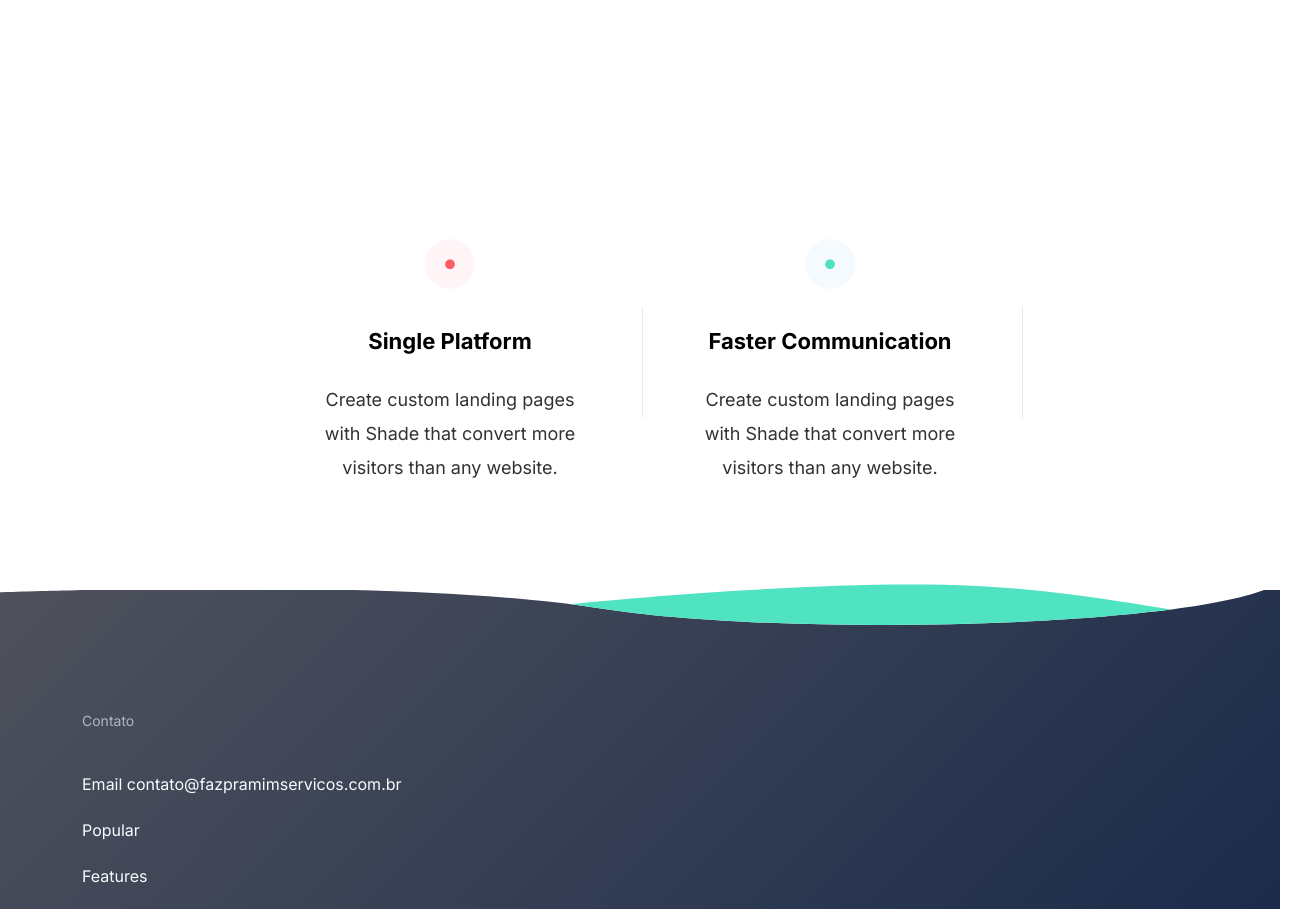
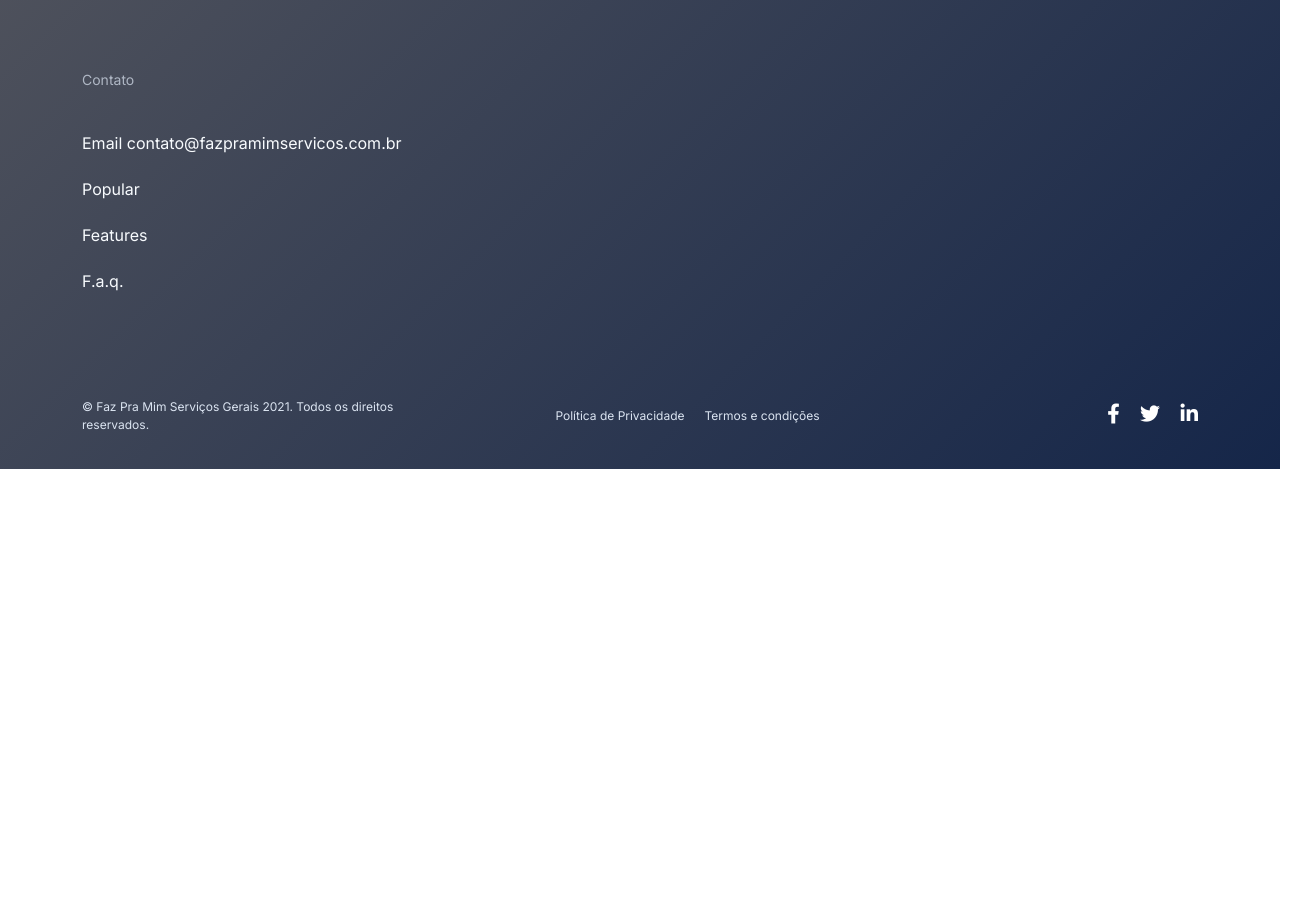
Before and after one commit to jerameelcode/ma.github.io, a plain HTML site: page index.html in a window 1280 px wide. Shown: the part 5760-6669 px from the top of the page, 1306 px wide, since content can reach past the window. After the commit the page ends 6229 px from the top, so only its background shows below. Drawn offline with Linux system fonts and the light colour scheme.

Commit message:
new-page - all files replaced with new layout

```diff
--- a/index.html
+++ b/index.html
@@ -625,35 +625,6 @@
         </div>
       </div>
     </div>
-    <!--Feature Area -->
-    <div class="feature-area-l-17 position-relative">
-      <div class="container">
-        <div class="row feature-area-l-17-items justify-content-center text-center">
-          <div class="col-lg-4 col-md-6 col-sm-9">
-            <div class="single-features single-border position-relative">
-              <div class="circle-dot-1">
-                <i class="fas fa-circle"></i>
-              </div>
-              <h4>Single Platform</h4>
-              <p>Create custom landing pages with
-                Shade that convert more visitors than any website.</p>
-            </div>
-          </div>
-          <div class="col-lg-4 col-md-6 col-sm-9">
-            <div class="single-features single-border position-relative">
-              <div class="circle-dot-2">
-                <i class="fas fa-circle"></i>
-              </div>
-              <h4>Faster Communication</h4>
-              <p>Create custom landing pages with
-                Shade that convert more visitors than any website.</p>
-            </div>
-          </div>
-
-          </div>
-        </div>
-      </div>
-    </div>
 
     <!--Footer Area-->
     <footer class="footer-area-l-17 position-relative">
```
